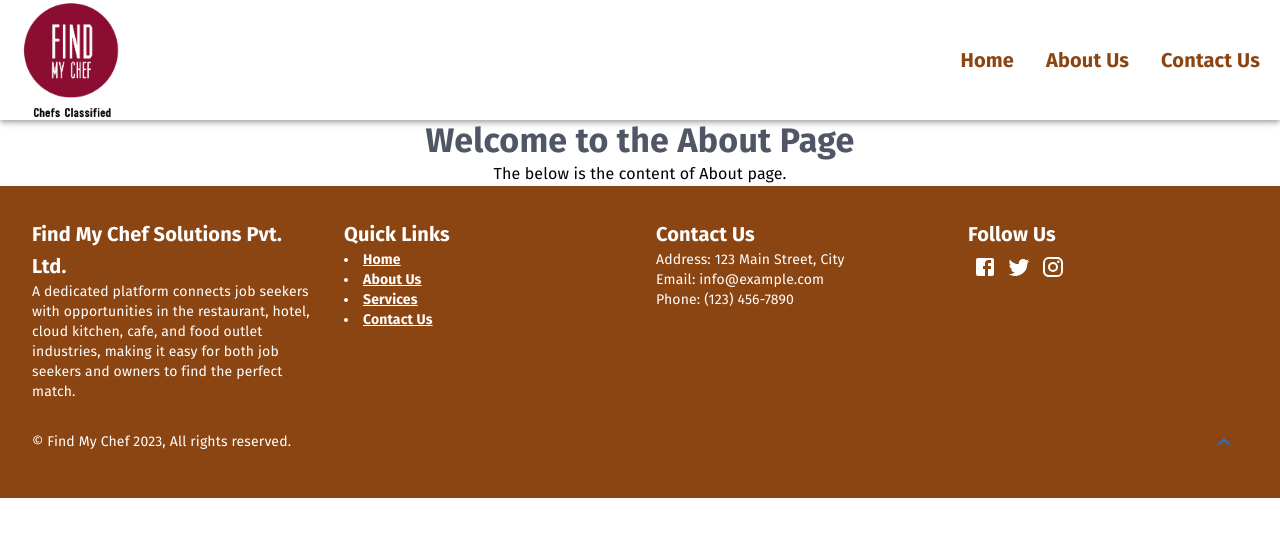
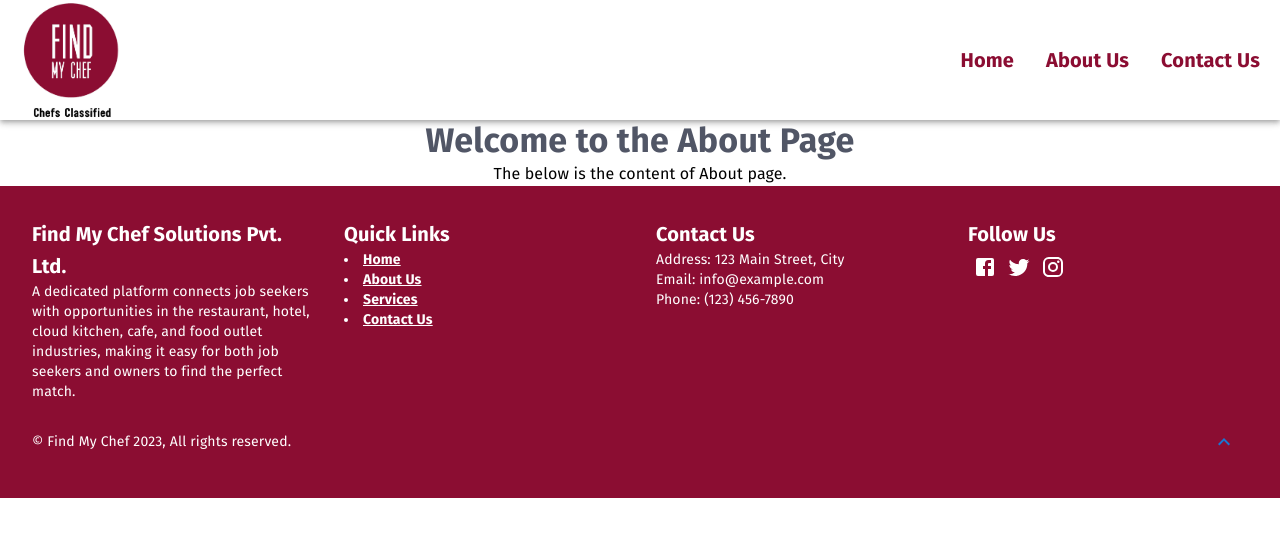
Before and after one commit to Nadeem-Abdun/find-my-chef, a React (Create React App) app: page /find-my-chef/about in a window 1280 px wide. Shown: the top 536 px of the page. Built offline with nearby package versions, Linux system fonts and the light colour scheme.

Commit message:
Theme Color Changed

```diff
--- a/src/components/CategoriesList/ChefCategory.tsx
+++ b/src/components/CategoriesList/ChefCategory.tsx
@@ -25,7 +25,7 @@ const categories = [
     },
     {
         id: 5,
-        name: 'Chinese',
+        name: 'Chinese (Fast Foods)',
         count: 47
     },
 ];
--- a/src/styles/common.ts
+++ b/src/styles/common.ts
@@ -21,7 +21,7 @@ export const useStyles = makeStyles<Theme, StylesProps>(() => ({
     navLink: {
         paddingLeft: theme.spacing(1),
         paddingRight: theme.spacing(1),
-        color: '#8B4513',
+        color: '#8b0d32',
         fontWeight: 700,
         textDecoration: 'none',
         '&:hover': {
@@ -48,16 +48,17 @@ export const useStyles = makeStyles<Theme, StylesProps>(() => ({
         backgroundColor: 'rgba(255, 255, 255, 0.1)',
         backdropFilter: 'blur(3px)',
         padding: '2px',
-        color: '#8B4513',
+        color: '#8b0d32',
         textShadow: '2px 2px #ffffff',
     },
 
     // Job Category
     jobCategoryItem: {
         marginBottom: '8px',
+        fontFamily: 'Fira Sans',
         textDecoration: 'none',
         color: '#28282B',
-        fontWeight: 'bold',
+        fontWeight: '600',
         '&:hover': {
             color: '#000000',
         },
@@ -66,7 +67,7 @@ export const useStyles = makeStyles<Theme, StylesProps>(() => ({
     // Platform Demo
     PlatformCardShadow: {
         '&.css-bhp9pd-MuiPaper-root-MuiCard-root': {
-            boxShadow: '0 0 30px rgba(0, 0, 0, .15)',
+            boxShadow: '0 0 30px rgba(139, 13, 50, 0.5)',
         }
     },
 
@@ -81,7 +82,7 @@ export const useStyles = makeStyles<Theme, StylesProps>(() => ({
 
     // Footer Styles
     footer: {
-        backgroundColor: '#8B4513',
+        backgroundColor: '#8b0d32',
         color: theme.palette.common.white,
         padding: theme.spacing(4),
         [theme.breakpoints.down('sm')]: {
```
